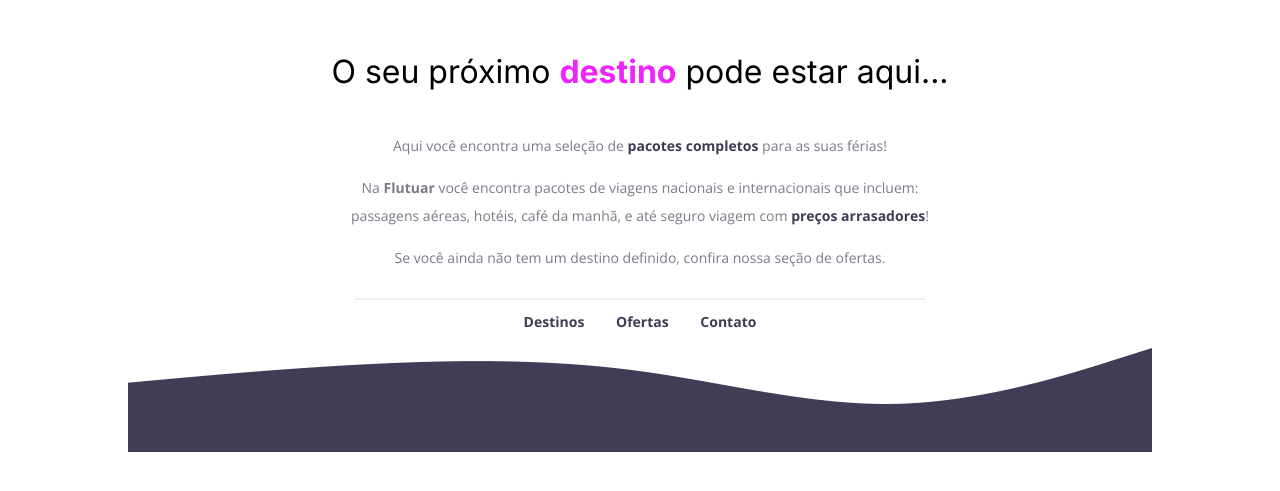
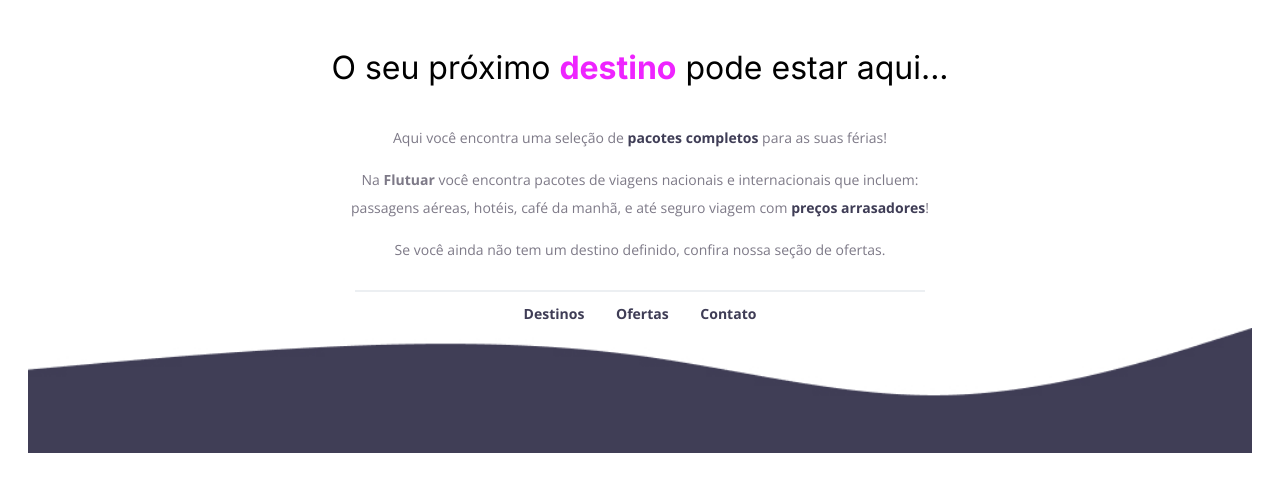
Before and after one commit to carolinacatelan/HTMLCSS_DesafioRecriarLayout_Rocketseat, a plain HTML site: page index.html in a window 1280 px wide. Shown: the part 53-544 px from the top of the page. Drawn offline with nearby package versions, Linux system fonts and the light colour scheme.

Commit message:
adjust footer

```diff
--- a/index.html
+++ b/index.html
@@ -6,7 +6,7 @@
 
     <meta charset="UTF-8">
     <meta name="viewport" content="width=device-width, initial-scale=1.0">
-    <link rel="icon" href="./img/favicon.svg" />
+    <link rel="icon" href="img/favicon.svg" />
     <title>Flutuar.com</title>
 
     <link href="https://fonts.googleapis.com/css2?family=Inter:wght@400;700&family=Open+Sans:wght@400;700&display=swap" rel="stylesheet">
@@ -29,7 +29,7 @@
         <a target="_blank" href="https://flutuar.com/ofertas">Ofertas</a>
         <a target="_blank" href="mailto:contato@flutuar.com">Contato</a>
     </div>
-    <img id="wave" src="img/Wave.jpg" alt="Barra ondulada, final da página." />
+    <img id="wave" src="img/wave.jpg" alt="Barra ondulada, final da página." />
 
 </body>
 </html>
--- a/style.css
+++ b/style.css
@@ -16,7 +16,7 @@ body{
 h1{
     font-family: 'Inter', sans-serif;
     font-size: 32px;
-    line-height: 56px;
+    line-height: 48px;
     font-weight: normal;
     margin-bottom: 32px;
 }
@@ -50,6 +50,7 @@ a + a{
 }
 
 #wave{
-    width: 1024px;
-    margin: 12px auto 0px;
+    width: 100%;
+    margin: auto;
+    bottom: 0;
 }
```
